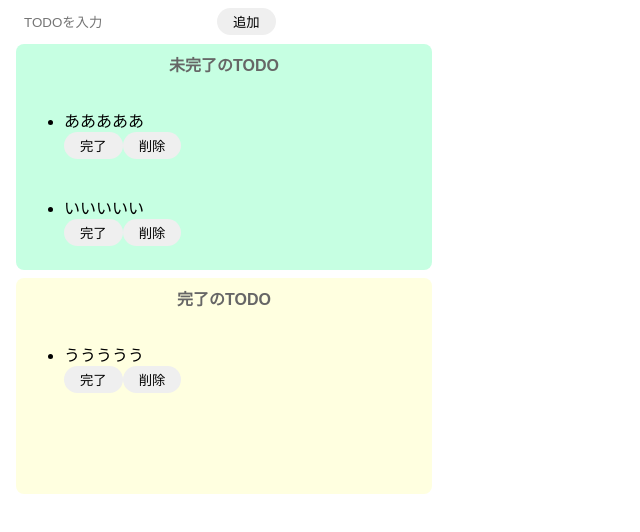
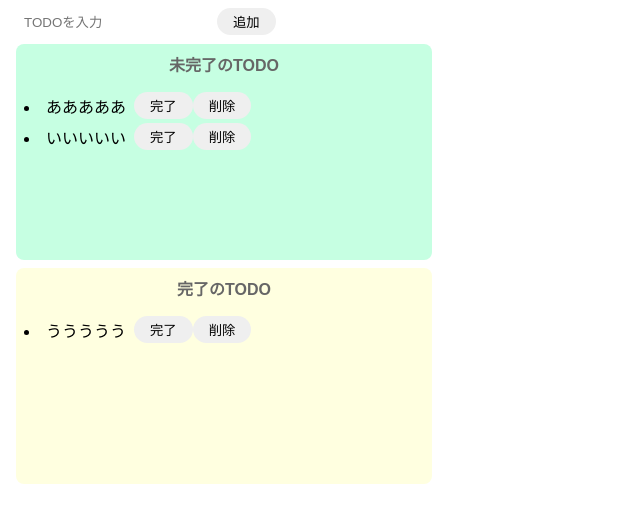
Before and after one commit to HirokoNagaya/React-my-practice-todo, a React (Create React App) app: page / in a window 1280 px wide. Shown: the top 532 px of the page, without its empty margins (0-640 px from the left). Built offline with nearby package versions, Linux system fonts and the light colour scheme.

Commit message:
[add]Reactでの実装を意識したモック
what/Reactでの実装を意識したモック
why/これから実装を行うため

```diff
--- a/src/App.jsx
+++ b/src/App.jsx
@@ -1,8 +1,14 @@
 import logo from './logo.svg';
 import './App.css';
 import React from 'react';
+import { useState } from 'react';
 
 export const App = () => {
+  const [incompleteTodos, setIncompleteTodos] = useState([
+    "あああああ",
+    "いいいいい"
+  ]);
+  const [completeTodos, setCompleteTodos] = useState(["ううううう"]);
   return (
   <>
     <div className="input-area">
@@ -11,30 +17,28 @@
     </div>
     <div className="incomplete-area">
       <p className="title">未完了のTODO</p>
-        <div className="list-row">
-          <ul>
-          <li>あああああ</li>
-          <button>完了</button>
-          <button>削除</button>
-          </ul>
-        </div>
-        <div>
-          <ul>
-          <li>いいいいい</li>
-          <button>完了</button>
-          <button>削除</button>
-          </ul>
-        </div>
+            {incompleteTodos.map((todo) => {
+              return (
+                <div key={todo} className="list-row">
+                  <li>{todo}</li>
+                  <button>完了</button>
+                  <button>削除</button>
+                </div>
+              );
+            })}
     </div>
     <div className="complete-area">
       <p className="title">完了のTODO</p>
-        <div className="list-row">
-          <ul>
-          <li>ううううう</li>
+      {completeTodos.map((todo) => {
+        return(
+        <div key={todo} className="list-row">
+          <li>{todo}</li>
           <button>完了</button>
           <button>削除</button>
-          </ul>
         </div>
+        );
+      })}
+
     </div>
   </>
   );
```
